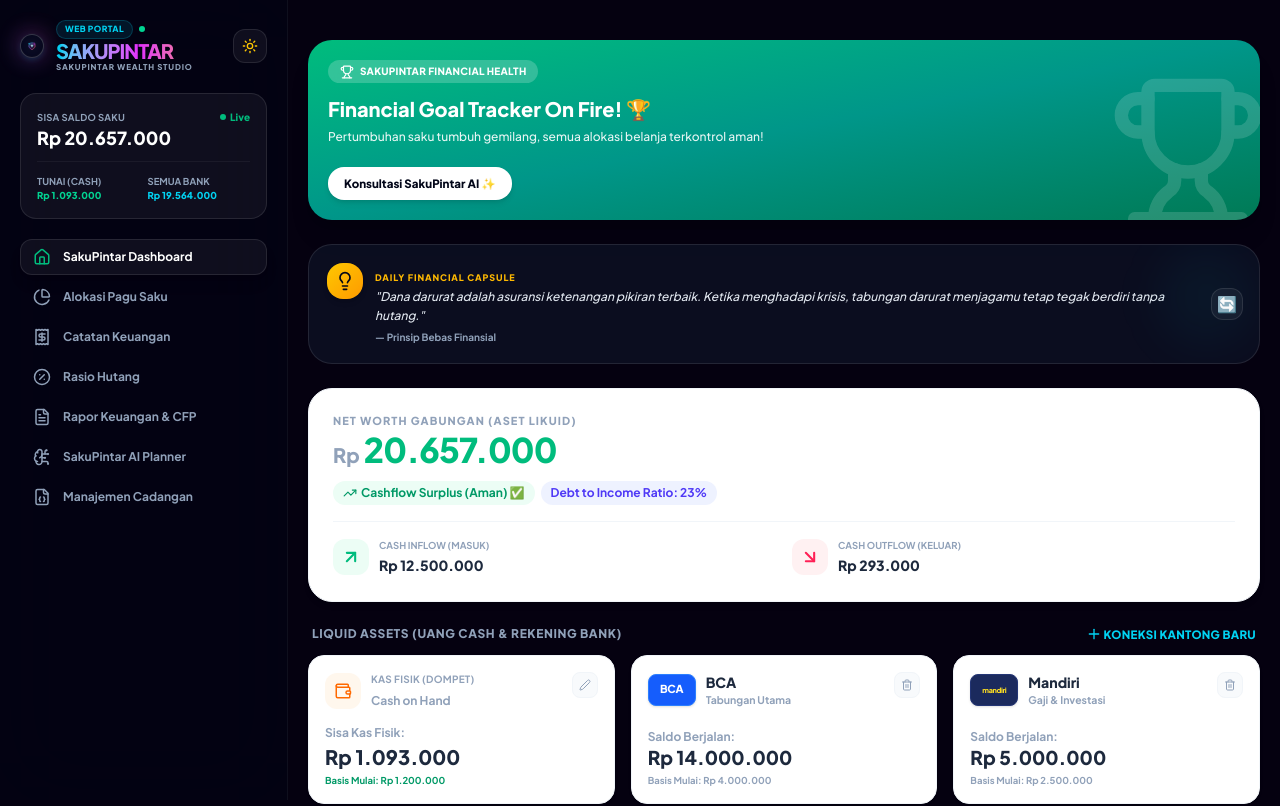
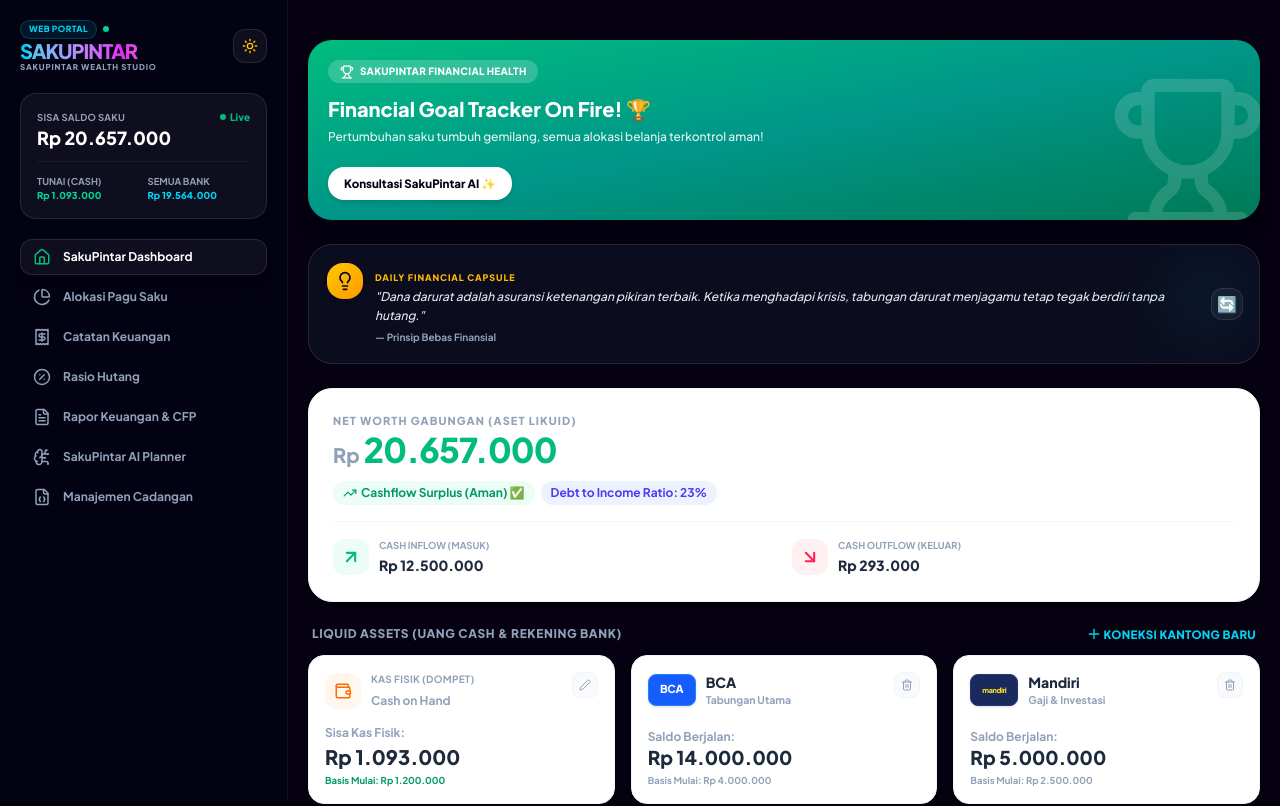
Before and after one commit to wahyupermadi99-boop/sakupintarv2, a React (Vite) app: page / in a window 1280 px wide. Shown: the top 806 px of the page. Built offline with nearby package versions, Linux system fonts and the light colour scheme.

Commit message:
Update:dashboard

```diff
--- a/src/App.tsx
+++ b/src/App.tsx
@@ -17,7 +17,6 @@
 
 // Backup Widget helper
 import BackupWidget from './components/BackupWidget';
-import { SakuPintarLogo } from './components/SakuPintarLogo';
 
 import { Transaction, BudgetBucket, DebtItem, BankAccount } from './types';
 
@@ -277,7 +276,6 @@
         <div className="space-y-5">
           {/* Logo / Brand block */}
           <div className="flex items-center gap-3">
-            <SakuPintarLogo size="sm" />
             <div className="flex-1 min-w-0">
               <div className="flex items-center gap-1.5 mb-0.5">
                 <span className={`px-2 py-0.5 text-[8.5px] font-black uppercase rounded-full tracking-wider ${
@@ -366,7 +364,6 @@
           isDark ? 'bg-[#050110]/80 border-white/5' : 'bg-slate-50/95 border-slate-200 text-slate-800 shadow-sm'
         }`}>
           <div className="flex items-center gap-2">
-            <SakuPintarLogo size="sm" className="w-8 h-8" />
             <div>
               <h1 className="text-lg font-black tracking-tighter bg-clip-text text-transparent bg-gradient-to-r from-cyan-400 via-fuchsia-500 to-orange-400 leading-none">
                 SAKUPINTAR
--- a/src/components/Dashboard.tsx
+++ b/src/components/Dashboard.tsx
@@ -27,7 +27,6 @@
   PercentCircle
 } from 'lucide-react';
 import { Transaction, BudgetBucket, DebtItem, BankAccount } from '../types';
-import { SakuPintarLogo } from './SakuPintarLogo';
 
 interface DashboardProps {
   transactions: Transaction[];
--- a/src/components/SakuPintarLogo.tsx
+++ /dev/null
@@ -1,89 +0,0 @@
-import React from 'react';
-import { motion } from 'motion/react';
-
-interface SakuPintarLogoProps {
-  className?: string;
-  size?: 'sm' | 'md' | 'lg' | 'xl';
-}
-
-export const SakuPintarLogo: React.FC<SakuPintarLogoProps> = ({ className = '', size = 'md' }) => {
-  const dimensions = {
-    sm: 'w-6 h-6',
-    md: 'w-10 h-10',
-    lg: 'w-16 h-16',
-    xl: 'w-24 h-24'
-  };
-
-  return (
-    <motion.div
-      className={`relative justify-center items-center flex ${dimensions[size]} ${className}`}
-      animate={{
-        y: [0, -3, 0],
-      }}
-      transition={{
-        duration: 3,
-        repeat: Infinity,
-        ease: "easeInOut"
-      }}
-    >
-      {/* Outer ambient blur shadow for neon glow effect */}
-      <div className="absolute inset-0 bg-gradient-to-tr from-cyan-400 via-fuchsia-500 to-orange-400 rounded-2xl blur-md opacity-45 animate-pulse" />
-
-      {/* Glassmorphic border container */}
-      <div className="absolute inset-0 bg-slate-950/75 border border-white/20 rounded-2xl backdrop-blur-xl flex items-center justify-center p-1.5 shadow-md shadow-cyan-500/10">
-        <svg
-          viewBox="0 0 100 100"
-          fill="none"
-          xmlns="http://www.w3.org/2000/svg"
-          className="w-full h-full drop-shadow-[0_0_8px_rgba(34,211,238,0.5)]"
-        >
-          <defs>
-            {/* Gradients */}
-            <linearGradient id="sakuGrad" x1="0%" y1="0%" x2="100%" y2="100%">
-              <stop offset="0%" stopColor="#22d3ee" /> {/* Cyan */}
-              <stop offset="50%" stopColor="#d946ef" /> {/* Fuchsia */}
-              <stop offset="100%" stopColor="#ff7849" /> {/* Orange */}
-            </linearGradient>
-
-            <linearGradient id="innerSpark" x1="0%" y1="0%" x2="100%" y2="100%">
-              <stop offset="0%" stopColor="#ffffff" />
-              <stop offset="100%" stopColor="#22d3ee" />
-            </linearGradient>
-          </defs>
-
-          {/* Saku (The Pocket / Wallet Shield base) */}
-          <path
-            d="M20 25 C20 18, 80 18, 80 25 V55 C80 72, 50 88, 50 88 C50 88, 20 72, 20 55 V25 Z"
-            fill="url(#sakuGrad)"
-            fillOpacity="0.15"
-            stroke="url(#sakuGrad)"
-            strokeWidth="5"
-            strokeLinecap="round"
-            strokeLinejoin="round"
-          />
-
-          {/* Saku flap boundary line */}
-          <path
-            d="M23 35 Q50 48 77 35"
-            stroke="url(#sakuGrad)"
-            strokeWidth="4"
-            strokeLinecap="round"
-            opacity="0.8"
-          />
-
-          {/* Pintar (Dynamic Intelligent Spark / 4-Point Star in the center) */}
-          <path
-            d="M50 32 L54 44 L66 48 L54 52 L50 64 L46 52 L34 48 L46 44 Z"
-            fill="url(#innerSpark)"
-            className="drop-shadow-[0_0_6px_rgba(255,255,255,0.8)]"
-          />
-
-          {/* Micro dots representing AI data nodes / Gen Z technology aspect */}
-          <circle cx="50" cy="18" r="3" fill="#22d3ee" />
-          <circle cx="15" cy="50" r="2.5" fill="#d946ef" />
-          <circle cx="85" cy="50" r="2.5" fill="#ff7849" />
-        </svg>
-      </div>
-    </motion.div>
-  );
-};
```
